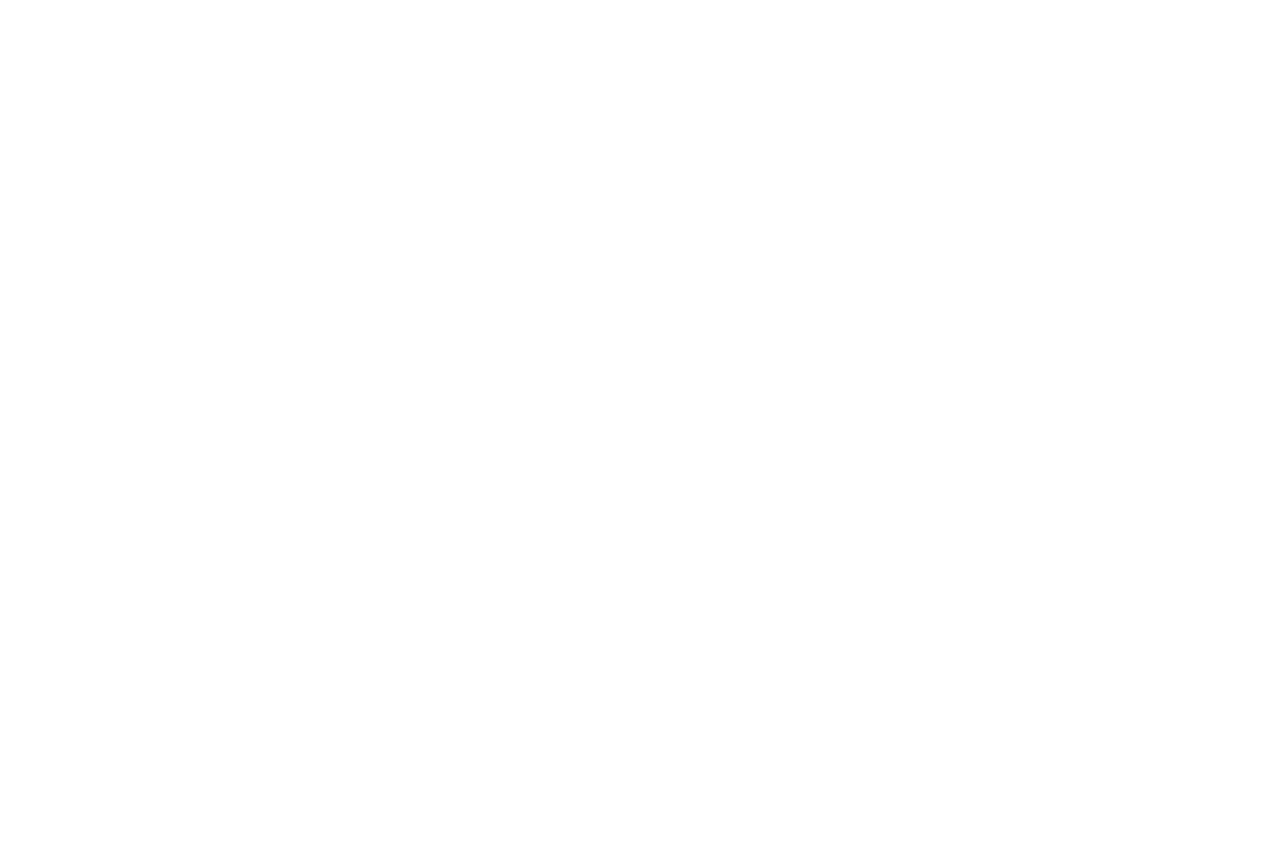
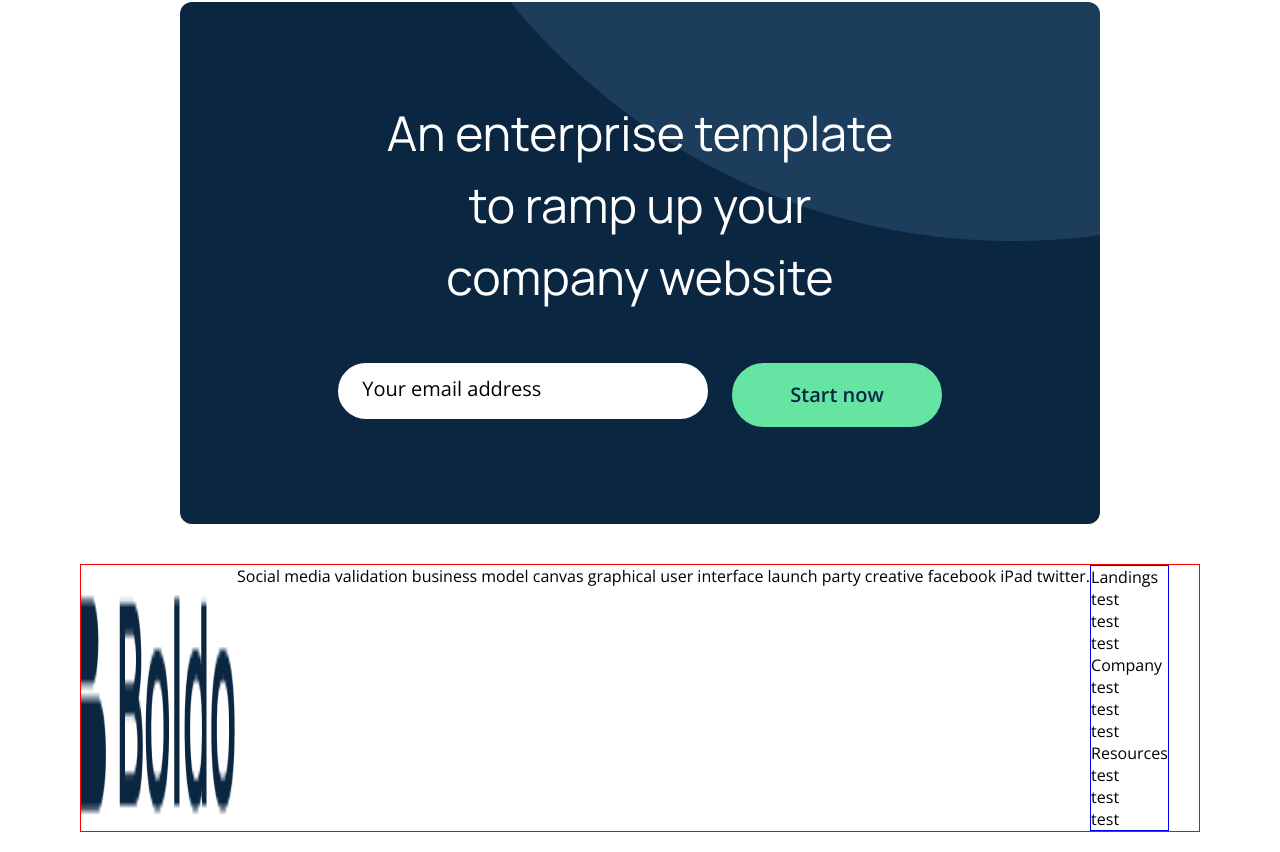
Before and after one commit to olaishola05/Boldo-UI, a React (Create React App) app: page / in a window 1280 px wide. Shown: the part 5602-6454 px from the top of the page. Before the commit the page ends 5584 px from the top, so only its background shows below. Built offline with nearby package versions, Linux system fonts and the light colour scheme.

Commit message:
Create footer & add it to app layout

```diff
--- /dev/null
+++ b/src/components/Layouts/Footer.jsx
@@ -0,0 +1,62 @@
+import React from 'react';
+import styles from './Layout.module.css';
+import logoBlk from '../../images/Logoblk.png';
+
+const Footer = () => (
+  <footer className={styles.footer}>
+    <div className={styles.footerTop}>
+      <div className={styles.footerTopForm}>
+        <h3>An enterprise template to ramp up your company website</h3>
+        <div className={styles.form}>
+          <label htmlFor="email">
+            <input type="text" id="email" placeholder="Your email address" />
+          </label>
+          <button type="button">Start now</button>
+        </div>
+      </div>
+    </div>
+
+    <div className={styles.footerBtm}>
+      <div className={styles.links}>
+        <img src={logoBlk} alt={logoBlk} />
+        <p>
+          Social media validation business model canvas graphical user
+          interface launch party creative facebook iPad twitter.
+
+        </p>
+        <div className={styles.footnavs}>
+          <ul>
+            <li>
+              Landings
+              <ul>
+                <li>test</li>
+                <li>test</li>
+                <li>test</li>
+              </ul>
+            </li>
+
+            <li>
+              Company
+              <ul>
+                <li>test</li>
+                <li>test</li>
+                <li>test</li>
+              </ul>
+            </li>
+
+            <li>
+              Resources
+              <ul>
+                <li>test</li>
+                <li>test</li>
+                <li>test</li>
+              </ul>
+            </li>
+          </ul>
+        </div>
+      </div>
+    </div>
+  </footer>
+);
+
+export default Footer;
--- a/src/components/Layouts/Layout.jsx
+++ b/src/components/Layouts/Layout.jsx
@@ -1,4 +1,5 @@
 import PropTypes from 'prop-types';
+import Footer from './Footer';
 import styles from './Layout.module.css';
 import TopNav from './TopBar';
 
@@ -8,6 +9,7 @@ function Layout(props) {
     <div className={styles.layout}>
       <TopNav />
       <main className={styles.main}>{children}</main>
+      <Footer />
     </div>
   );
 }
--- a/src/components/Layouts/Layout.module.css
+++ b/src/components/Layouts/Layout.module.css
@@ -67,3 +67,95 @@ a {
   border: none;
   border-radius: 24px;
 }
+
+
+/* Footer */
+
+.footer{
+  padding: 20px 80px;
+}
+
+.footerTop{
+  padding: 0 100px 40px 100px;
+}
+
+
+.footerTop .footerTopForm{
+  background: var(--navyblue)
+    url(../../images/curve.png) no-repeat;
+    background-position: top right;
+    padding: 23px;
+    border-radius: 12px;
+  }
+
+.footerTop .footerTopForm h3{
+  font-family: 'Manrope', sans-serif;
+  font-style: normal;
+  font-weight: 400;
+  font-size: 48px;
+  line-height: 72px;
+  display: flex;
+  align-items: center;
+  text-align: center;
+  color: #FFFFFF;
+  padding: 72px 170px 50px 170px;
+}
+.footerTopForm .form{
+  display: flex;
+  justify-content: center;
+  gap: 24px;
+  padding-bottom: 74px;
+}
+
+.footerTopForm input{
+  width: 370px;
+  height: 56px;
+  background: #FFFFFF;
+  border: 2px solid #FFFFFF;
+  border-radius: 240px;
+}
+
+.footerTopForm input::placeholder{
+  font-family: 'Open Sans', sans-serif;
+  font-style: normal;
+  font-weight: 400;
+  font-size: 20px;
+  line-height: 32px;
+  display: flex;
+  align-items: center;
+  text-align: start;
+  color: #000000;
+  padding-left: 20px;
+}
+
+.footerTopForm .form button{
+  display: flex;
+  justify-content: center;
+  align-items: center;
+  padding: 16px 56px;
+  background-color: var(--green);
+  border: 2px solid var(--green);
+  border-radius: 56px;
+  cursor: pointer;
+  font-family: 'Open Sans';
+  font-style: normal;
+  font-weight: 600;
+  font-size: 20px;
+  line-height: 28px;
+  display: flex;
+  align-items: center;
+  color: var(--navyblue);
+}
+
+.footerBtm{
+  border: 1px solid red;
+}
+
+.footerBtm .links{
+  display: flex;
+}
+
+.footerBtm .footnavs{
+  display: flex;
+  border: 1px solid blue;
+}
```
Also changed, not shown: src/images/Logoblk.png (added), src/images/curve.png (added).
